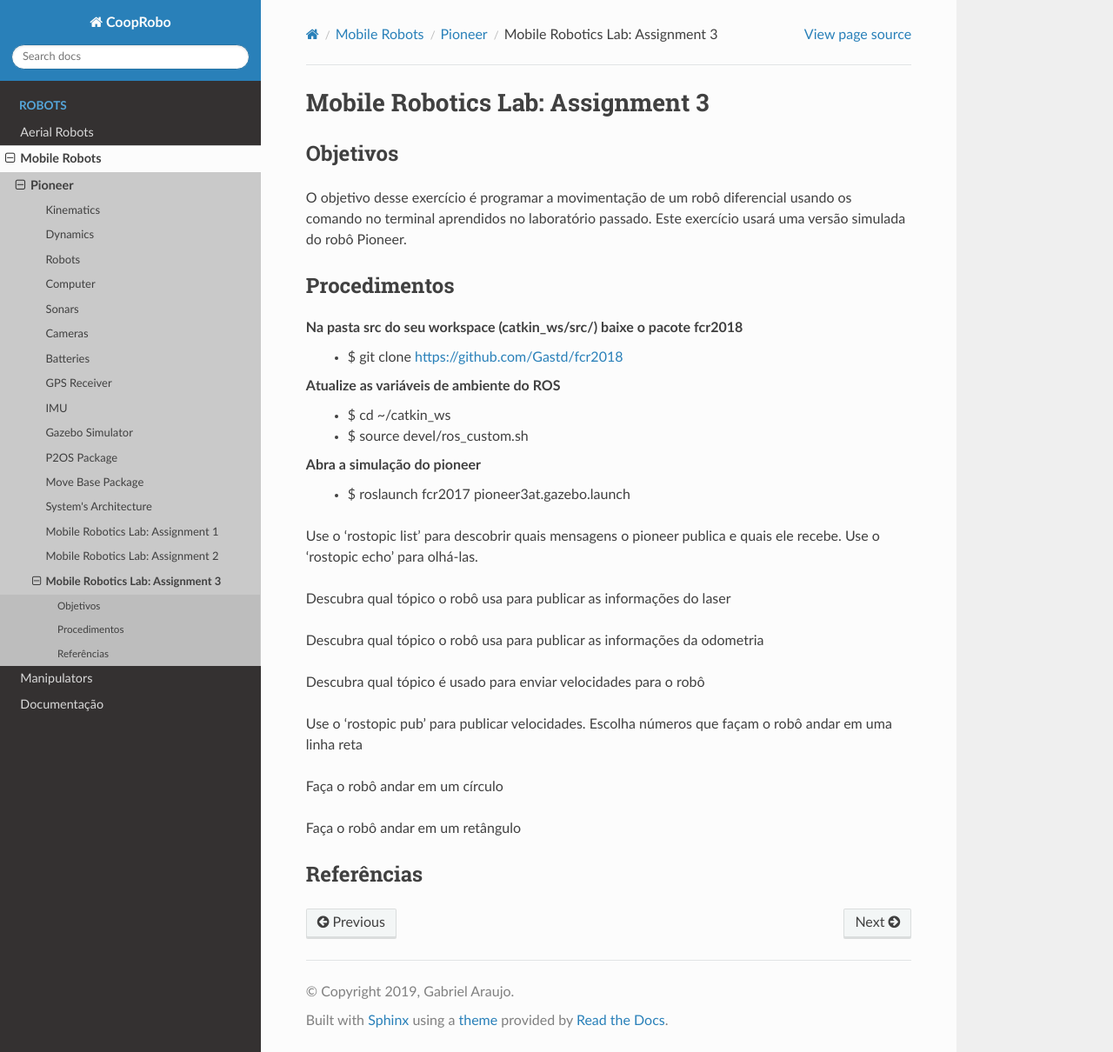
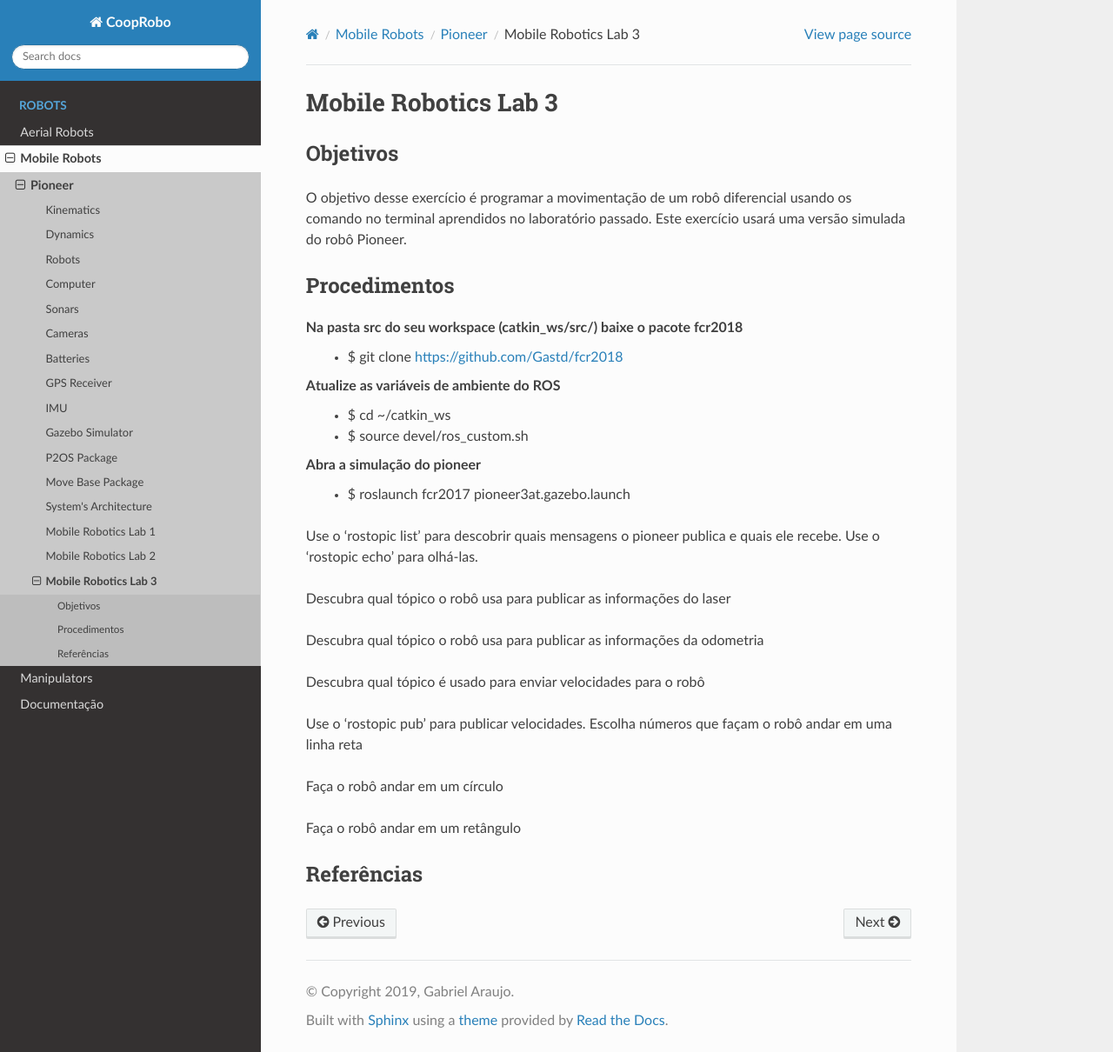
Before and after one commit to lara-unb/CoopRobo, a Sphinx documentation site: the page built from docs/source/pioneer/tuto/lab3.rst, in a window 1280 px wide and 1210 px high. Shown: the whole window at 87% size. Built offline with Sphinx 7.4.7 and the Read the Docs theme 2.0.0, drawn with Linux system fonts in a browser that asks for light colours; pages that are not in the unit, such as notebooks, are missing from menus.

Commit message:
New assignments name

```diff
--- a/docs/source/pioneer/tuto/lab1.rst
+++ b/docs/source/pioneer/tuto/lab1.rst
@@ -1,5 +1,5 @@
-Mobile Robotics Lab: Assignment 1
-=================================
+Mobile Robotics Lab 1
+=====================
 
 Objetivos
 ---------
--- a/docs/source/pioneer/tuto/lab2.rst
+++ b/docs/source/pioneer/tuto/lab2.rst
@@ -1,5 +1,5 @@
-Mobile Robotics Lab: Assignment 2
-=================================
+Mobile Robotics Lab 2
+=====================
 
 Objetivos
 ---------
--- a/docs/source/pioneer/tuto/lab3.rst
+++ b/docs/source/pioneer/tuto/lab3.rst
@@ -1,5 +1,5 @@
-Mobile Robotics Lab: Assignment 3
-=================================
+Mobile Robotics Lab 3
+=====================
 
 Objetivos
 ---------
```
